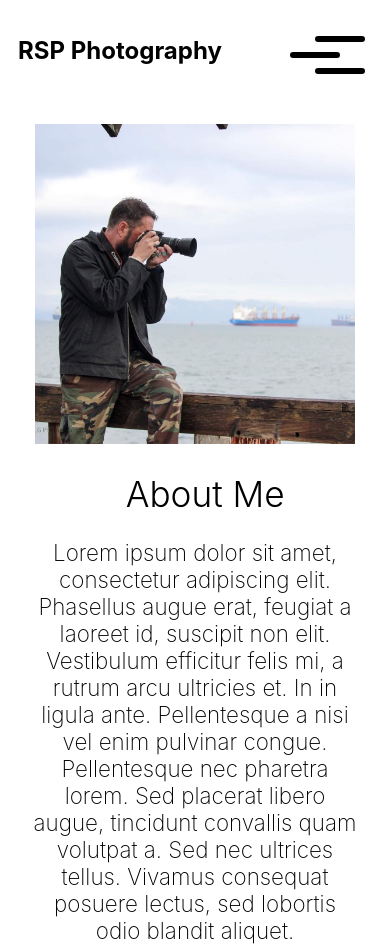
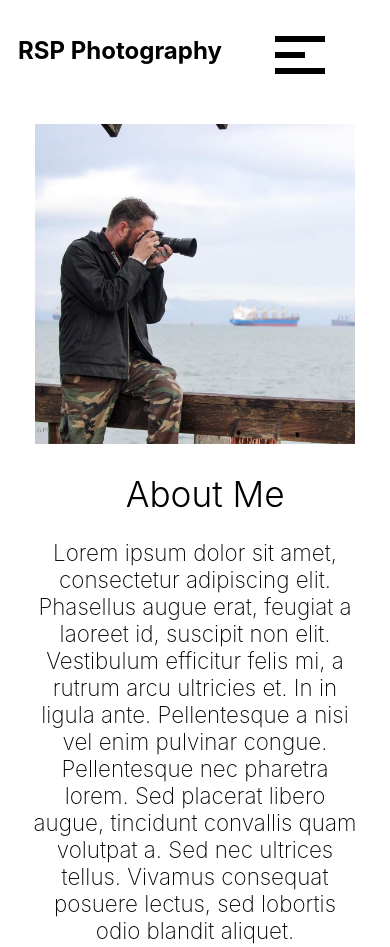
Before and after one commit to blakepreston/RobPrestonPhotography, a plain HTML site: page index.html in a window 390 px wide. Shown: the top 947 px of the page. Drawn offline with Linux system fonts and the light colour scheme.

Commit message:
Update NavBar Menu Button

```diff
--- a/index.html
+++ b/index.html
@@ -126,7 +126,7 @@
 
                 <div id="contactEmail">
                     <p>To discuss pricing email or follow below:</p>
-                    <a href="">RPSPhotography@gmail.com</a>
+                    <a href="">RSPPhotography@gmail.com</a>
                     <a href=""><img src="images/facebook.png" alt=""></a>
                     <a href=""><img src="images/instagram.png" alt=""></a>
                 </div>
--- a/style.css
+++ b/style.css
@@ -423,6 +423,10 @@ p {
   margin-right: 60px;
 }
 
+#menu_icon {
+  width: 100px;
+}
+
 .menu-btn {
   position: fixed;
   display: flex;
@@ -437,10 +441,10 @@ p {
 }
 
 .menu-btn_hamburger {
-  width: 50px;
+  padding-right: 30px;
   height: 6px;
   background: black;
-  border-radius: 5px;
+  /* border-radius: 5px; */
   box-shadow: 0 2px 5px rgba(0, 0, 0, 0);
   transition: all 0.5s ease-in-out;
 }
@@ -452,7 +456,7 @@ p {
   width: 50px;
   height: 6px;
   background: black;
-  border-radius: 5px;
+  /* border-radius: 5px; */
   box-shadow: 0 2px 5px rgba(0, 0, 0, 0);
   transition: all 0.5s ease-in-out;
 }
```
